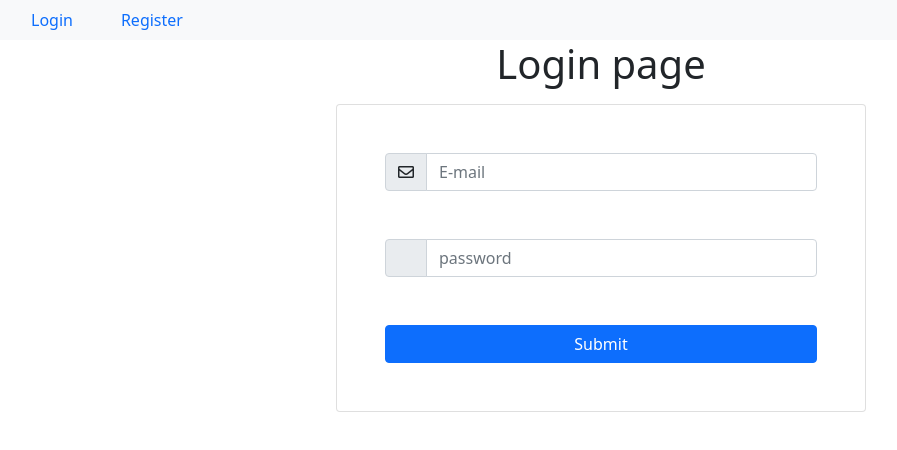
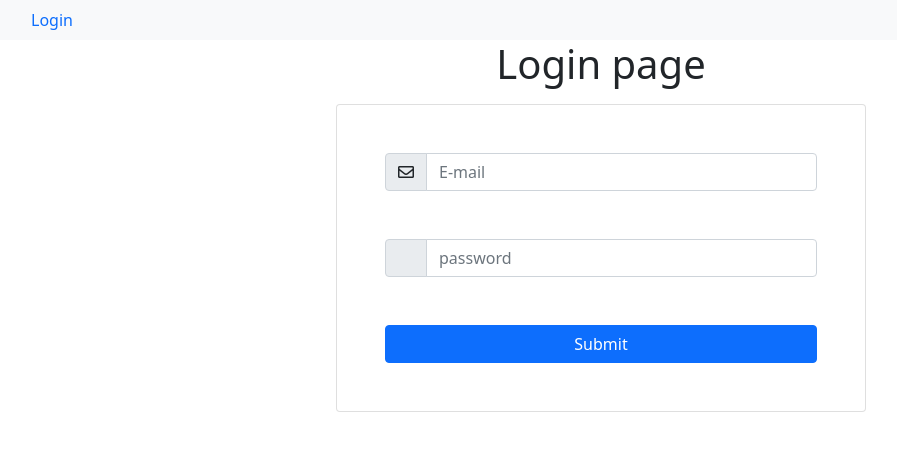
Before and after one commit to lanna-code00/assessment, a React (Create React App) app: page /login in a window 1280 px wide. Shown: the top 450 px of the page, without its empty margins (39-936 px from the left). Built offline with nearby package versions, Linux system fonts and the light colour scheme.

Commit message:
updating..

```diff
--- a/src/App.js
+++ b/src/App.js
@@ -23,9 +23,9 @@ function App() {
           <Login/>
         </Route>
 
-        <Route path="/register">
+        {/* <Route path="/register">
           <Register/>
-        </Route>
+        </Route> */}
 
         <Route path="/add">
           <Protected Cmp={Addproduct}/>
--- a/src/components/Header.js
+++ b/src/components/Header.js
@@ -28,7 +28,7 @@ function Header()
                         :
                         <>
                     <Link to="/login" style={{ textDecoration:'none' }} className="me-5 float-end">Login</Link>
-                    <Link to="/register" style={{ textDecoration:'none' }} className="me-5 float-end">Register</Link>
+                    {/* <Link to="/register" style={{ textDecoration:'none' }} className="me-5 float-end">Register</Link> */}
                         </>
                     }
                     <div className="float-end">
```
